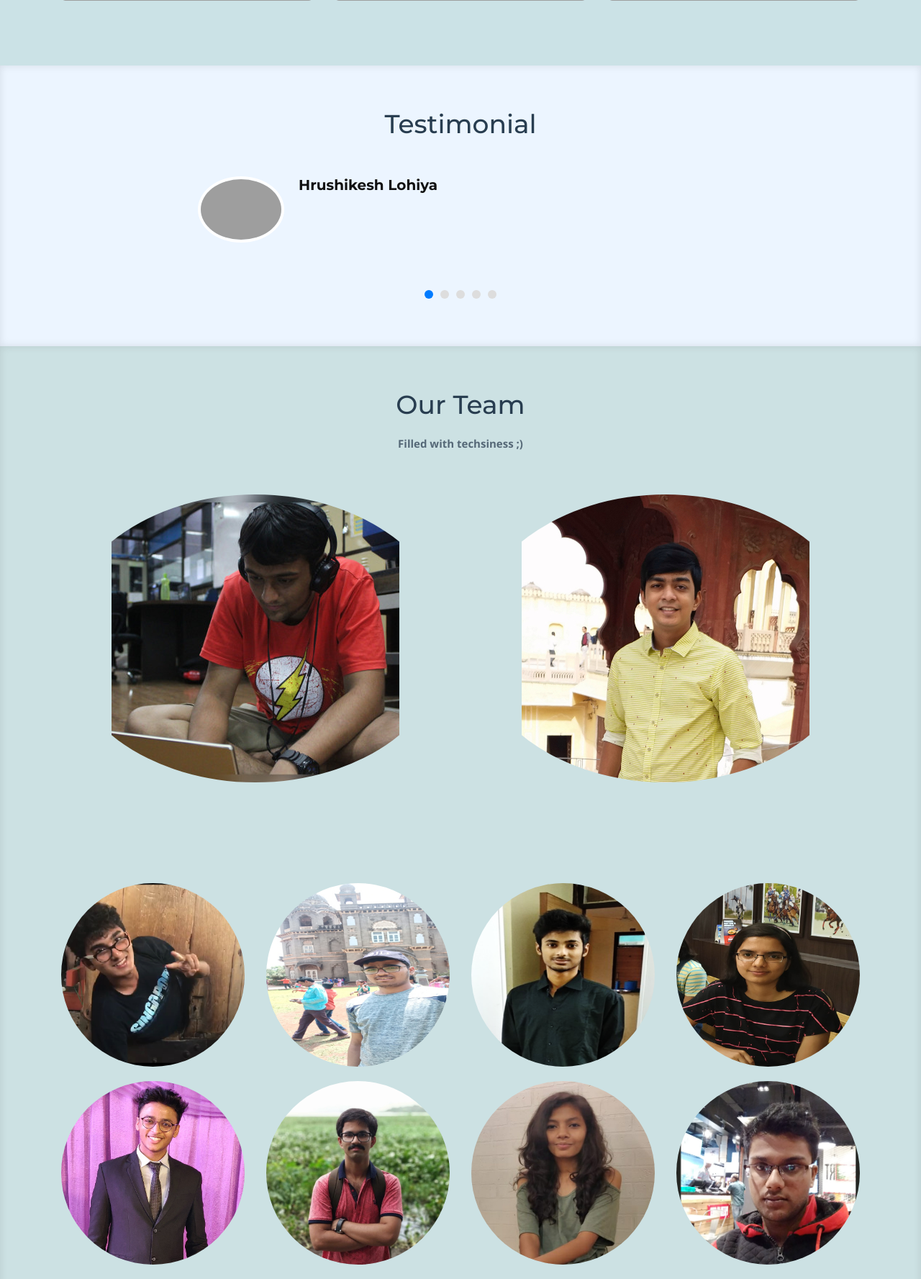
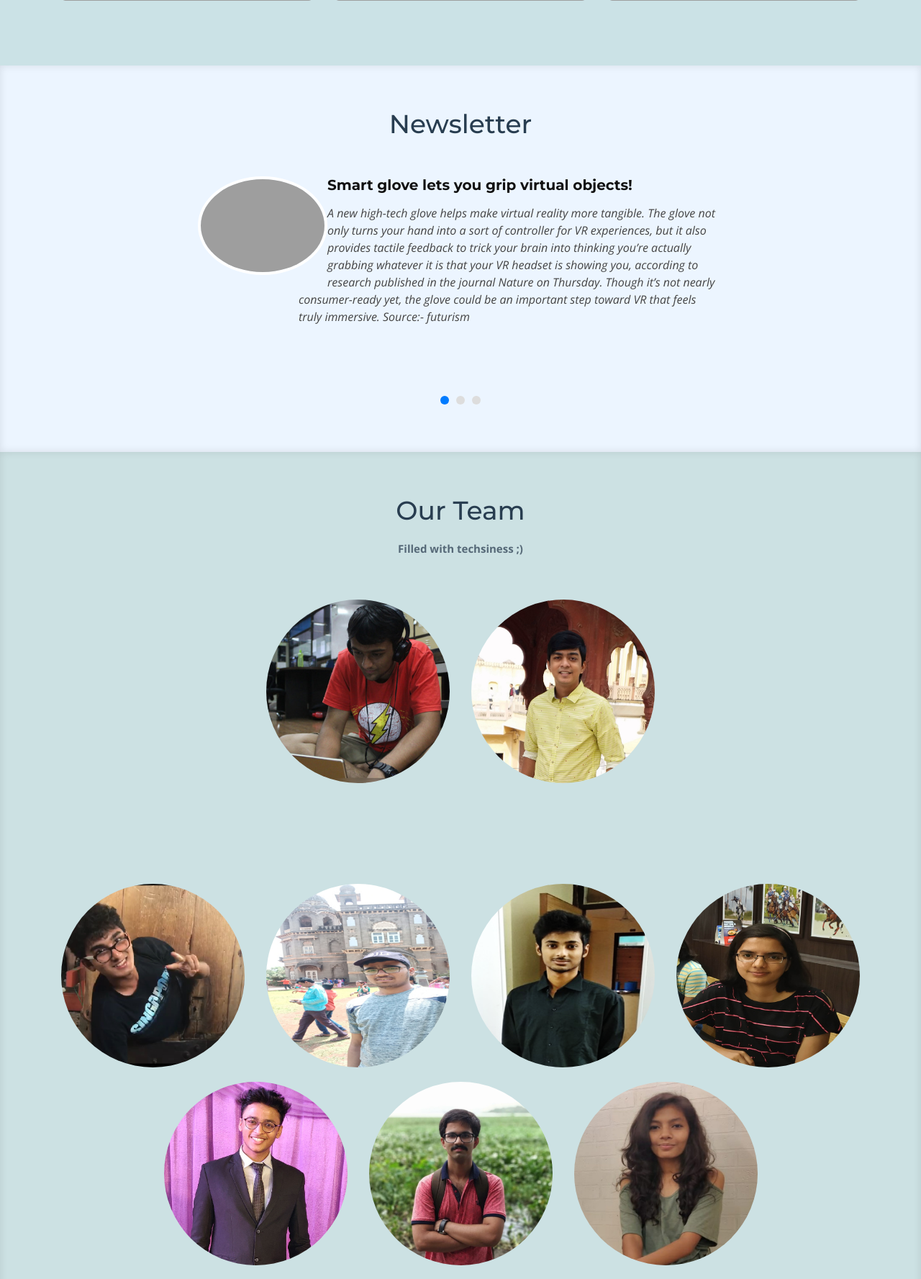
Before and after one commit to samarthdoshi2306/erc_website, a Django app: page /erc/ in a window 1280 px wide. Shown: the part 2744-4521 px from the top of the page at 72% size. Run offline with Django 3.2, Linux system fonts and the light colour scheme; data comes from the database, SQL or seed files in the repository; both versions use the stored data as it was after the commit; some libraries are stand-ins or nearby versions; some web fonts are replaced; grey boxes are pictures that could not be loaded.

Commit message:
fixed teams and added news

```diff
--- a/erc/static/erc/css/style.css
+++ b/erc/static/erc/css/style.css
@@ -881,7 +881,7 @@
 }
 
 #testimonials .testimonial-item .testimonial-img {
-  width: 120px;
+  width: 180px;
   border-radius: 50%;
   border: 4px solid #fff;
   float: left;
@@ -1257,11 +1257,11 @@
   color: #fff;
   text-transform: uppercase;
   position: relative;
-  padding-bottom: 10px;
+  padding-bottom: 0px;
 }
 
 #footer .footer-top .footer-links {
-  margin-bottom: 30px;
+  margin-bottom: 10px;
 }
 
 #footer .footer-top .footer-links ul {
@@ -1271,7 +1271,7 @@
 }
 
 #footer .footer-top .footer-links ul li {
-  padding: 8px 0;
+  padding: 3px 0;
 }
 
 #footer .footer-top .footer-links ul li:first-child {
--- a/erc/templates/erc/base.html
+++ b/erc/templates/erc/base.html
@@ -132,10 +132,6 @@
 
           </div>
 
-          <div class="col-lg-3 col-md-6 footer-links">
-            <img src="{%static 'erc/img/RepairBot.png' %}" alt="" class="img-fluid">
-          </div>
-
           <div class="col-lg-3 col-md-6 footer-contact">
             <h4>Contact Us</h4>
             <p>
@@ -155,6 +151,12 @@
             </div>
 
           </div>
+
+          <div class="col-lg-3 col-md-6 footer-links">
+            <img src="{%static 'erc/img/RepairBot.png' %}" alt="" class="img-fluid">
+          </div>
+
+
 
           <div class="col-lg-3 col-md-6 footer-newsletter">
             <h4>Our Newsletter</h4>
--- a/erc/templates/erc/index.html
+++ b/erc/templates/erc/index.html
@@ -152,56 +152,25 @@
       <div class="container">
 
         <header class="section-header">
-          <h3>Testimonial</h3>
+          <h3>Newsletter</h3>
         </header>
 
         <div class="row justify-content-center">
           <div class="col-lg-8">
 
             <div class="owl-carousel testimonials-carousel wow fadeInUp">
-
+              {%for article in news%}
               <div class="testimonial-item">
-                <img src="img/testimonial-1.jpg" class="testimonial-img" alt="">
-                <h3>Hrushikesh Lohiya</h3>
-                <h4></h4>
-
-              	<div><object data="reviews/hrushikesh.txt"></object></div>
-              </div>
-
-              <div class="testimonial-item">
-                <img src="img/testimonial-2.jpg" class="testimonial-img" alt="">
-                <h3>Arkya Chaterjee</h3>
+                <img src="{{article.image.url}}" class="testimonial-img" alt="">
+                <h3>{{article.title}}</h3>
                 <h4></h4>
                 <p>
+                  {{article.content}}
                 </p>
               </div>
 
-              <div class="testimonial-item">
-                <img src="img/testimonial-3.jpg" class="testimonial-img" alt="">
-                <h3>Jena Karlis</h3>
-                <h4>Store Owner</h4>
-                <p>
-                  Enim nisi quem export duis labore cillum quae magna enim sint quorum nulla quem veniam duis minim tempor labore quem eram duis noster aute amet eram fore quis sint minim.
-                </p>
-              </div>
+              {%endfor%}
 
-              <div class="testimonial-item">
-                <img src="img/testimonial-4.jpg" class="testimonial-img" alt="">
-                <h3>Matt Brandon</h3>
-                <h4>Freelancer</h4>
-                <p>
-                  Fugiat enim eram quae cillum dolore dolor amet nulla culpa multos export minim fugiat minim velit minim dolor enim duis veniam ipsum anim magna sunt elit fore quem dolore labore illum veniam.
-                </p>
-              </div>
-
-              <div class="testimonial-item">
-                <img src="img/testimonial-5.jpg" class="testimonial-img" alt="">
-                <h3>John Larson</h3>
-                <h4>Entrepreneur</h4>
-                <p>
-                  Quis quorum aliqua sint quem legam fore sunt eram irure aliqua veniam tempor noster veniam enim culpa labore duis sunt culpa nulla illum cillum fugiat legam esse veniam culpa fore nisi cillum quid.
-                </p>
-              </div>
 
             </div>
 
@@ -222,10 +191,10 @@
           <p><strong>Filled with techsiness ;) </strong></p>
         </div>
 
-        <div class="row flex-nowrap"  style="text-align: center;">
+        <div class="row flex-nowrap justify-content-center">
           <!--managers-->
           <!--div class="col-lg-5 col-md-5 wow fadeInUp"></div-->
-          <div class="col-lg-6 col-md-3 wow fadeInUp" >
+          <div class="col-lg-3 col-md-3 wow fadeInUp" >
             <div class="member">
               <img src="{{jian.image.url}}" class="img-fluid" alt="">
               <div class="member-info">
@@ -243,7 +212,7 @@
             </div>
           </div>
 
-          <div class="col-lg-6 col-md-3 wow fadeInUp" >
+          <div class="col-lg-3 col-md-3 wow fadeInUp" >
             <div class="member">
               <img src="{{anirudh.image.url}}" class="img-fluid" alt="">
               <div class="member-info">
@@ -265,7 +234,7 @@
         </div>
           <!--conveners-->
           <br><br><br><br><br>
-        <div class="row">
+        <div class="row justify-content-center">
           {% for member in team %}
             {%if member.post == "Convener" %}
             <div class="col-lg-3 col-md-6 wow fadeInUp" data-wow-delay="0.2s">
@@ -287,8 +256,10 @@
           </div>
           {%endif%}
           {%endfor%}
+        </div>
+        <br><br><br><br><br>
 
-
+        <div class="row justify-content-center">
           {% for member in team %}
             {%if member.post == "Volunteer" %}
             <div class="col-lg-3 col-md-6 wow fadeInUp" data-wow-delay="0.2s">
--- a/erc/views.py
+++ b/erc/views.py
@@ -9,12 +9,13 @@
 	jian=Team.objects.get(id=3)
 	team=Team.objects.all()
 	event=Event.objects.all()
-
+	news=Newsletter.objects.all()
 	content={
 	'anirudh':anirudh,
 	'jian':jian,
 	'team':team,
 	'events':event,
+	'news':news,
 	}
 	return render(request,"erc/index.html",content)
 
```
Also changed, not shown: db.sqlite3, media/team/Rohan.jpg (added), media/team/Rohan.png (deleted), media/team/Rohan_DL6FOFK.png (deleted).
